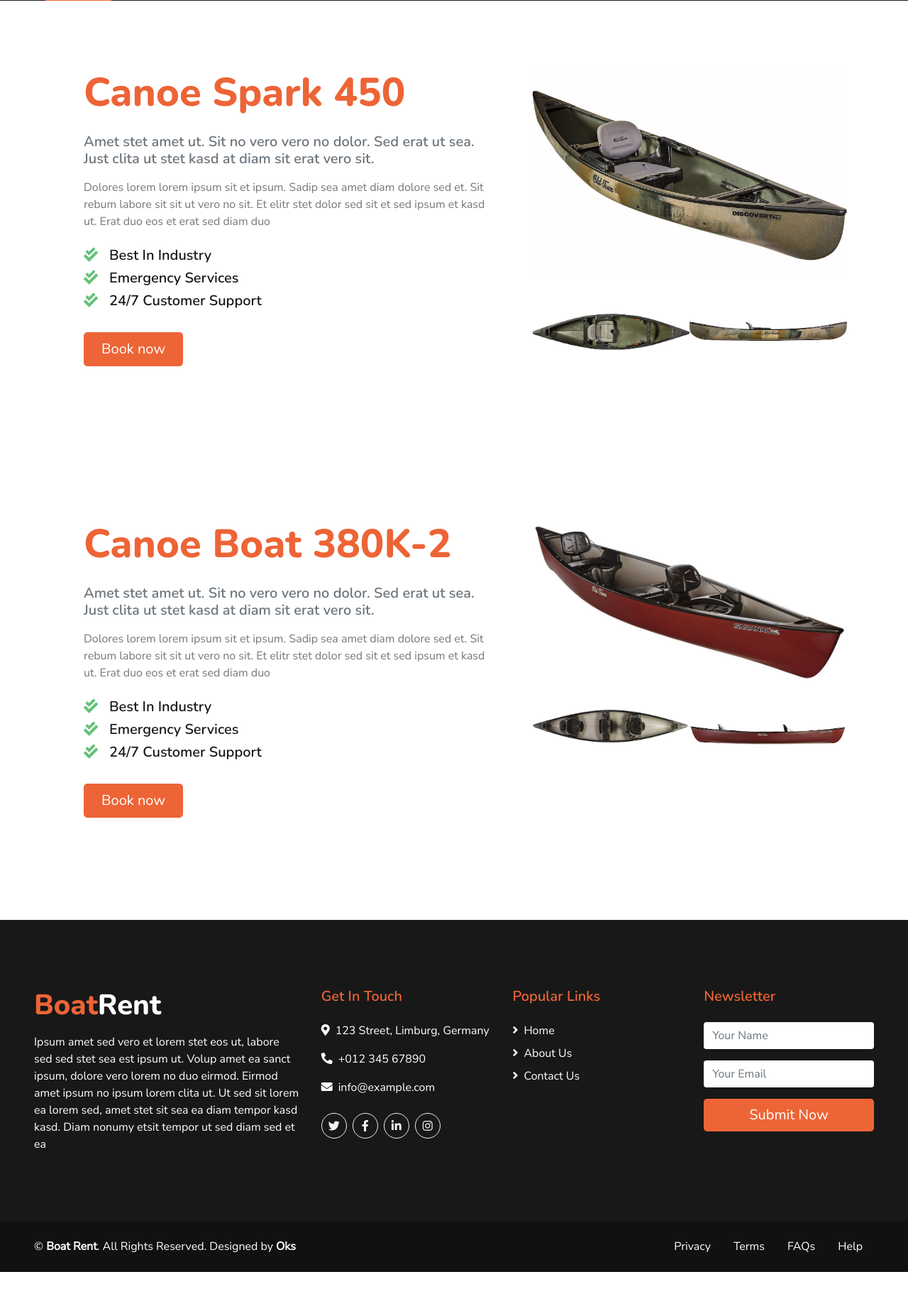
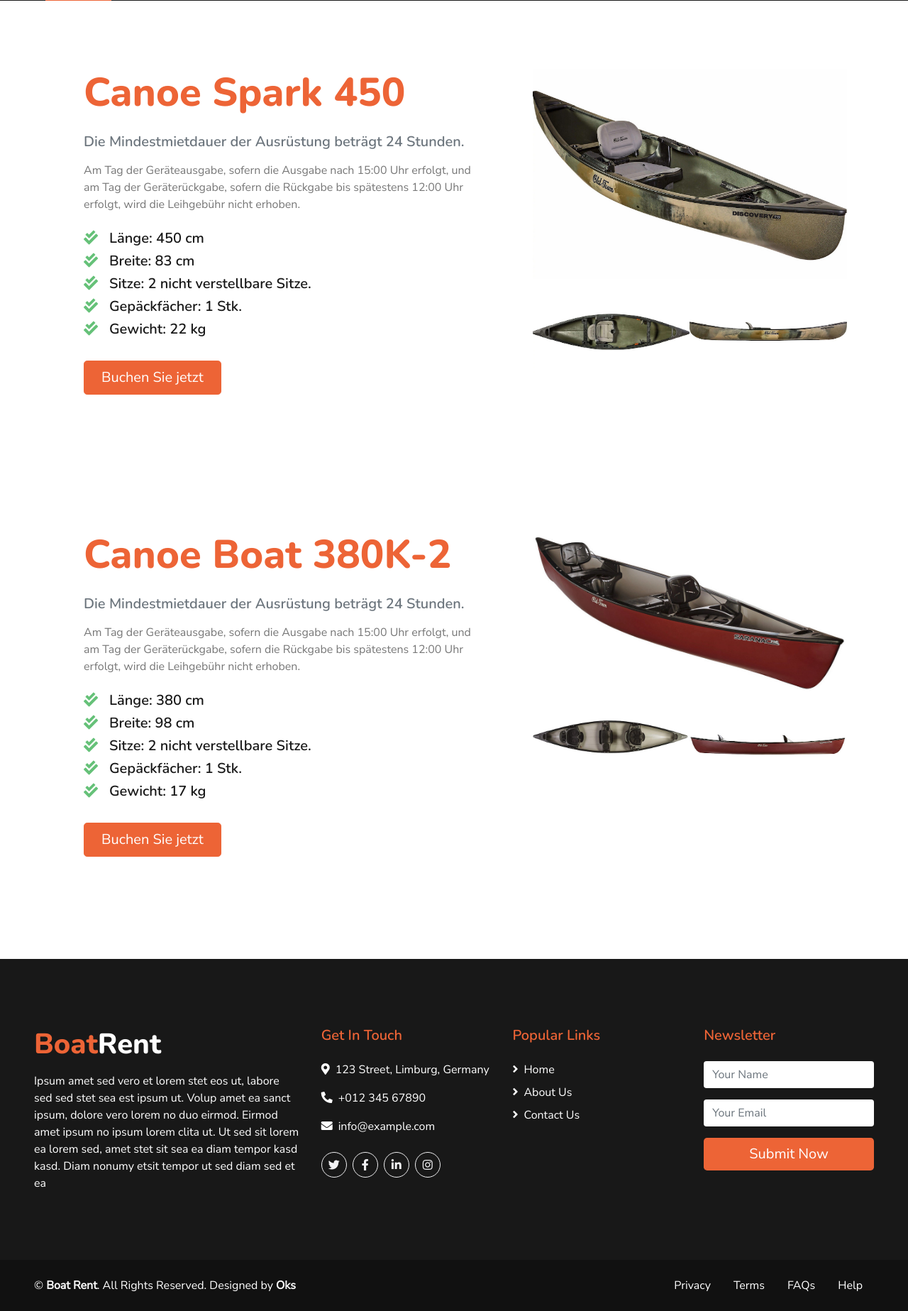
Before and after one commit to RadkevychOksana/boot-verleih, a PHP site: page /boot-verleih/boat.php?categorie=canoe in a window 1280 px wide. Shown: the part 216-2063 px from the top of the page at 71% size. Before the commit the page ends 2008 px from the top, so only its background shows below. Run offline with PHP 8.4, Linux system fonts and the light colour scheme; data comes from the database, SQL or seed files in the repository; both versions use the stored data as it was after the commit; some libraries are stand-ins or nearby versions.

Commit message:
Detaillierte Informationen zu Booten hinzugefügt

```diff
--- a/boat.php
+++ b/boat.php
@@ -44,20 +44,27 @@
             <div class="row py-5">
                 <div class="col-lg-7 pb-5 pb-lg-0 px-3 px-lg-5">
                     <h1 class="display-4 mb-4"><span class="text-primary"><?= $boot['name'] ?></span></h1>
-                    <h5 class="text-muted mb-3">Amet stet amet ut. Sit no vero vero no dolor. Sed erat ut sea. Just clita ut stet kasd at diam sit erat vero sit.</h5>
-                    <p class="mb-4">Dolores lorem lorem ipsum sit et ipsum. Sadip sea amet diam dolore sed et. Sit rebum labore sit sit ut vero no sit. Et elitr stet dolor sed sit et sed ipsum et kasd ut. Erat duo eos et erat sed diam duo</p>
+                    <h5 class="text-muted mb-3">Die Mindestmietdauer der Ausrüstung beträgt 24 Stunden.</h5>
+                    <p class="mb-4">Am Tag der Geräteausgabe, sofern die Ausgabe nach 15:00 Uhr erfolgt, und am Tag der Geräterückgabe, sofern die Rückgabe bis spätestens 12:00 Uhr erfolgt, wird die Leihgebühr nicht erhoben.</p>
                     <ul class="list-inline">
+
                         <li>
-                            <h5><i class="fa fa-check-double text-secondary mr-3"></i>Best In Industry</h5>
+                            <h5><i class="fa fa-check-double text-secondary mr-3"></i>Länge: <?= $boot['length'] ?> cm</h5>
                         </li>
                         <li>
-                            <h5><i class="fa fa-check-double text-secondary mr-3"></i>Emergency Services</h5>
+                            <h5><i class="fa fa-check-double text-secondary mr-3"></i>Breite: <?= $boot['width'] ?> cm</h5>
                         </li>
                         <li>
-                            <h5><i class="fa fa-check-double text-secondary mr-3"></i>24/7 Customer Support</h5>
+                            <h5><i class="fa fa-check-double text-secondary mr-3"></i>Sitze: <?= $boot['seats'] ?> nicht verstellbare Sitze.</h5>
+                        </li>
+                        <li>
+                            <h5><i class="fa fa-check-double text-secondary mr-3"></i>Gepäckfächer: <?= $boot['baggage'] ?> Stk.</h5>
+                        </li>
+                        <li>
+                            <h5><i class="fa fa-check-double text-secondary mr-3"></i>Gewicht: <?= $boot['weight'] ?> kg</h5>
                         </li>
                     </ul>
-                    <a href="" class="btn btn-lg btn-primary mt-3 px-4 cd-popup-trigger">Book now</a>
+                    <a href="" class="btn btn-lg btn-primary mt-3 px-4 cd-popup-trigger">Buchen Sie jetzt</a>
                 </div>
                 <div class="col-lg-5">
                     <div class="row px-3">
```
Also changed, not shown: dump.sql (+12 -7 lines).
